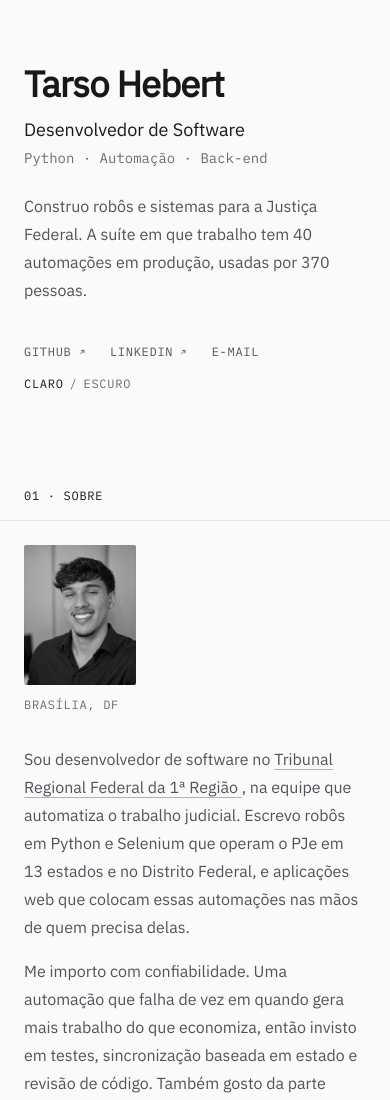
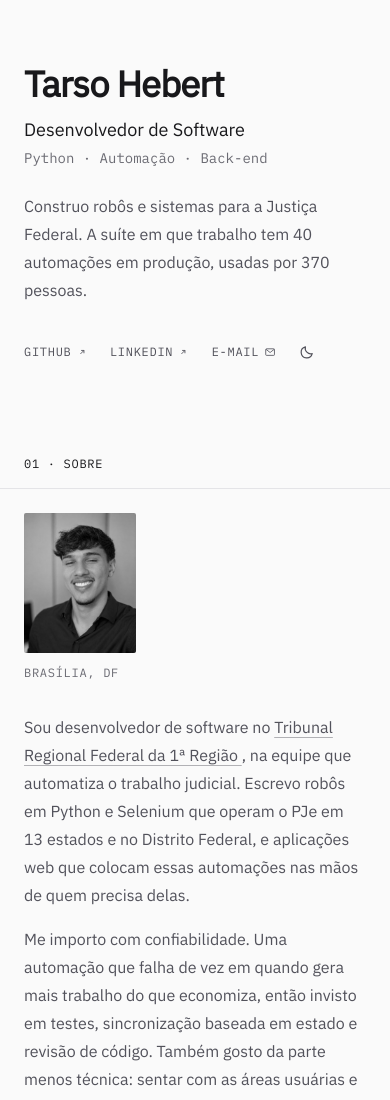
Before and after one commit to Tarso333/portfolio, an Astro site: page / in a window 390 px wide. Shown: the top 1100 px of the page. Built offline with nearby package versions, Linux system fonts and the light colour scheme; Astro itself is replaced by a stand-in of ours; a web font is replaced by a local one.

Commit message:
fix: ícone no e-mail e controle de tema na linha de contatos
O e-mail ficava sem ícone ao lado de GitHub e LinkedIn; agora usa um
envelope, já que mailto não abre nova aba. O controle de tema deixou de
ser o texto "Claro / Escuro" à direita — que quebrava para uma segunda
linha no celular — e virou um ícone de sol/lua no fim da mesma linha,
com área de toque de 24px.

```diff
--- /dev/null
+++ b/src/components/MailIcon.astro
@@ -0,0 +1,20 @@
+---
+interface Props {
+  class?: string;
+}
+
+const { class: className = "" } = Astro.props;
+---
+
+<svg
+  aria-hidden="true"
+  viewBox="0 0 14 12"
+  fill="none"
+  stroke="currentColor"
+  stroke-width="1.15"
+  stroke-linejoin="round"
+  class:list={["inline-block size-[0.85em] shrink-0", className]}
+>
+  <rect x="1" y="1.5" width="12" height="9" rx="1" />
+  <path d="M1.4 2.2 7 6.6l5.6-4.4" />
+</svg>
--- a/src/components/Sidebar.astro
+++ b/src/components/Sidebar.astro
@@ -1,5 +1,6 @@
 ---
 import ArrowUpRight from "./ArrowUpRight.astro";
+import MailIcon from "./MailIcon.astro";
 import SectionNav from "./SectionNav.astro";
 import ThemeToggle from "./ThemeToggle.astro";
 import { profile } from "../data/profile";
@@ -23,8 +24,8 @@ const links = [
     <SectionNav class="mt-16 hidden lg:block" />
   </div>
 
-  <div class="mt-10 flex flex-wrap items-center justify-between gap-x-6 gap-y-4 lg:mt-0">
-    <ul class="flex flex-wrap gap-x-6 gap-y-2" aria-label="Contato">
+  <div class="mt-10 flex flex-wrap items-center gap-x-6 gap-y-3 lg:mt-0">
+    <ul class="flex flex-wrap items-center gap-x-6 gap-y-3" aria-label="Contato">
       {
         links.map((link) => (
           <li class="flex">
@@ -34,7 +35,7 @@ const links = [
               {...(link.external ? { target: "_blank", rel: "noopener noreferrer" } : {})}
             >
               {link.label}
-              {link.external && <ArrowUpRight />}
+              {link.external ? <ArrowUpRight /> : <MailIcon />}
               {link.external && <span class="sr-only">(abre em nova aba)</span>}
             </a>
           </li>
--- a/src/components/ThemeToggle.astro
+++ b/src/components/ThemeToggle.astro
@@ -1,12 +1,37 @@
 ---
-// O nome acessível começa pelo texto visível ("Claro / Escuro") e o estado atual vem logo depois.
+// Botão só de ícone, na mesma linha dos contatos: mostra o sol no tema escuro
+// (clique leva ao claro) e a lua no tema claro. O nome acessível fica no sr-only.
 ---
 
-<button type="button" data-theme-toggle class="group label -my-1 inline-flex items-center gap-1.5 py-1 text-subtle">
-  <span class="text-fg transition-colors dark:text-subtle dark:group-hover:text-muted">Claro</span>
-  <span aria-hidden="true">/</span>
-  <span class="text-subtle transition-colors group-hover:text-muted dark:text-fg">Escuro</span>
-  <span class="sr-only" data-theme-status></span>
+<button
+  type="button"
+  data-theme-toggle
+  class="-mx-1 -my-1 inline-flex items-center px-1 py-1 text-muted transition-colors hover:text-fg"
+>
+  <svg
+    aria-hidden="true"
+    viewBox="0 0 16 16"
+    fill="none"
+    stroke="currentColor"
+    stroke-width="1.2"
+    stroke-linecap="round"
+    class="hidden size-4 dark:block"
+  >
+    <circle cx="8" cy="8" r="3.1" />
+    <path d="M8 1.2v1.6M8 13.2v1.6M1.2 8h1.6M13.2 8h1.6M3.2 3.2l1.1 1.1M11.7 11.7l1.1 1.1M12.8 3.2l-1.1 1.1M4.3 11.7l-1.1 1.1" />
+  </svg>
+  <svg
+    aria-hidden="true"
+    viewBox="0 0 16 16"
+    fill="none"
+    stroke="currentColor"
+    stroke-width="1.2"
+    stroke-linejoin="round"
+    class="size-4 dark:hidden"
+  >
+    <path d="M13.2 9.6A5.6 5.6 0 0 1 6.4 2.8a5.6 5.6 0 1 0 6.8 6.8Z" />
+  </svg>
+  <span class="sr-only" data-theme-status>Alternar tema</span>
 </button>
 
 <script>
@@ -14,7 +39,9 @@
   const status = document.querySelector<HTMLElement>("[data-theme-status]");
 
   const render = () => {
-    if (status) status.textContent = `(tema atual: ${root.dataset.theme === "dark" ? "escuro" : "claro"})`;
+    if (!status) return;
+    const escuro = root.dataset.theme === "dark";
+    status.textContent = escuro ? "Mudar para o tema claro (atual: escuro)" : "Mudar para o tema escuro (atual: claro)";
   };
 
   const saved = () => {
```
